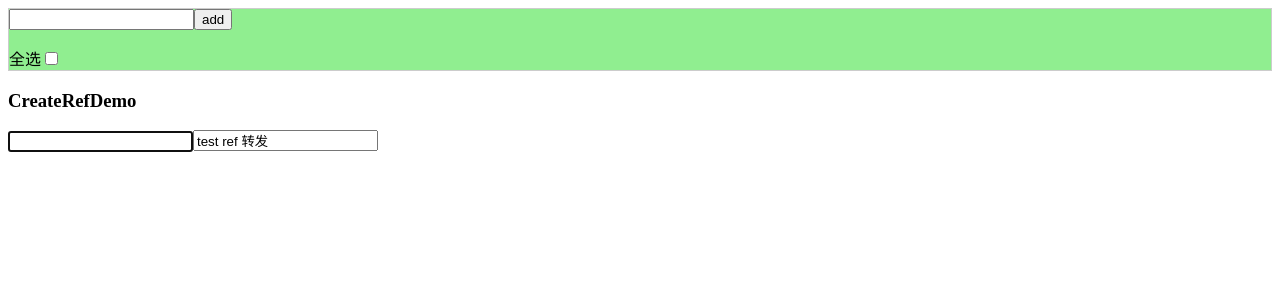
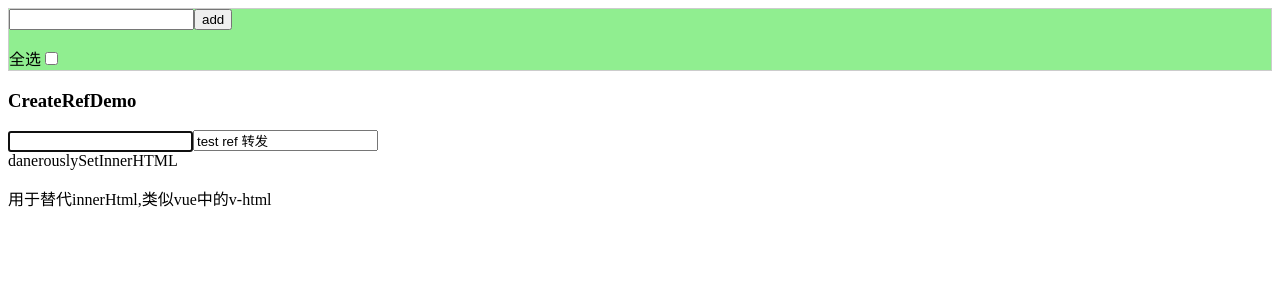
Before and after one commit to chenzeqin/react-qianfeng, a React (Create React App) app in the folder react-ts/: page / in a window 1280 px wide. Shown: the top 300 px of the page. Built offline with nearby package versions, Linux system fonts and the light colour scheme.

Commit message:
demo: innerHtml

```diff
--- a/react-ts/src/App.tsx
+++ b/react-ts/src/App.tsx
@@ -1,6 +1,7 @@
 import React from 'react';
 import TodoList from './pages/todo-list';
 import CreateRefDemo from './pages/createRef';
+import DangerouslySetInnerHTML from './pages/dangerouslySetInnerHTML'
 
 function App() {
   return (
@@ -9,6 +10,8 @@ function App() {
       <TodoList></TodoList>
       {/* 2. createRef, 及ref转发 */}
       <CreateRefDemo></CreateRefDemo>
+      {/* 3. 渲染富文本 */}
+      <DangerouslySetInnerHTML></DangerouslySetInnerHTML>
     </div>
   );
 }
--- /dev/null
+++ b/react-ts/src/pages/dangerouslySetInnerHTML/index.tsx
@@ -0,0 +1,15 @@
+import React from 'react';
+
+export default function InnerHtml() {
+  const html = `<div>
+   danerouslySetInnerHTML
+   <p>用于替代innerHtml,类似vue中的v-html</p>
+  </div>`;
+
+  function createMarkup() {
+    return {
+      __html: html,
+    };
+  }
+  return <div dangerouslySetInnerHTML={createMarkup()}></div>;
+}
--- a/react-ts/src/pages/todo-list/Footer.tsx
+++ b/react-ts/src/pages/todo-list/Footer.tsx
@@ -31,8 +31,8 @@ export default class Footer extends Component<FooterProps, FooterState> {
     const { checked } = this.state;
     return (
       <div>
-        <label>{checked ? '取消全选' : '全选'}</label>
-        <input type="checkbox" checked={checked} onChange={this.handleChagne} />
+        <label htmlFor='ck'>{checked ? '取消全选' : '全选'}</label>
+        <input type="checkbox" id="ck" checked={checked} onChange={this.handleChagne} />
       </div>
     );
   }
```
